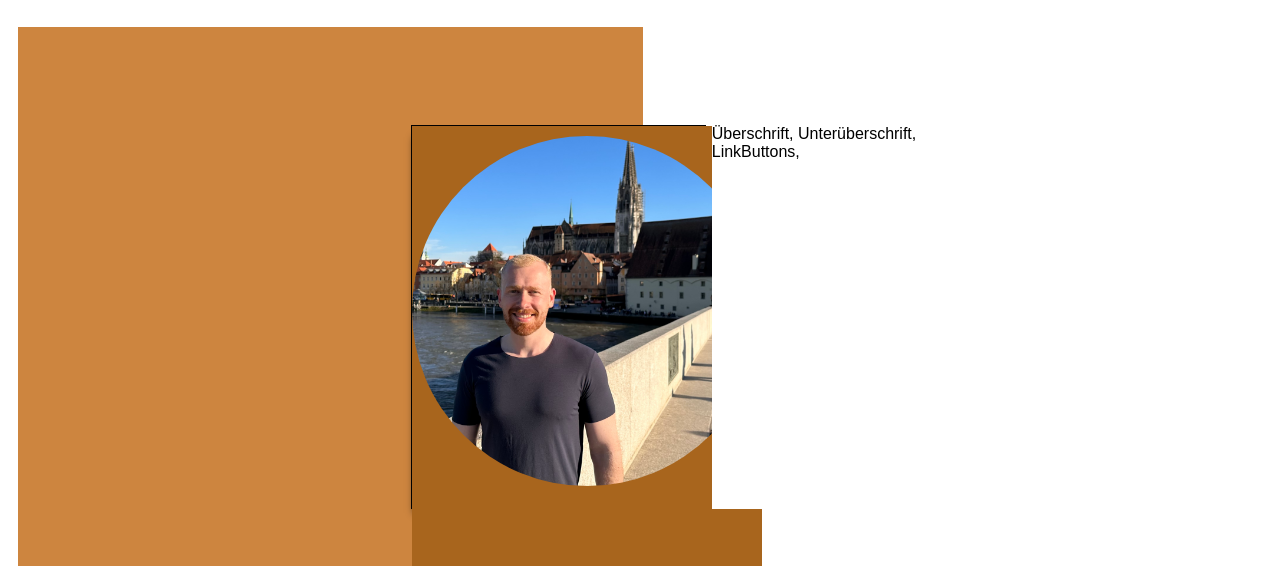
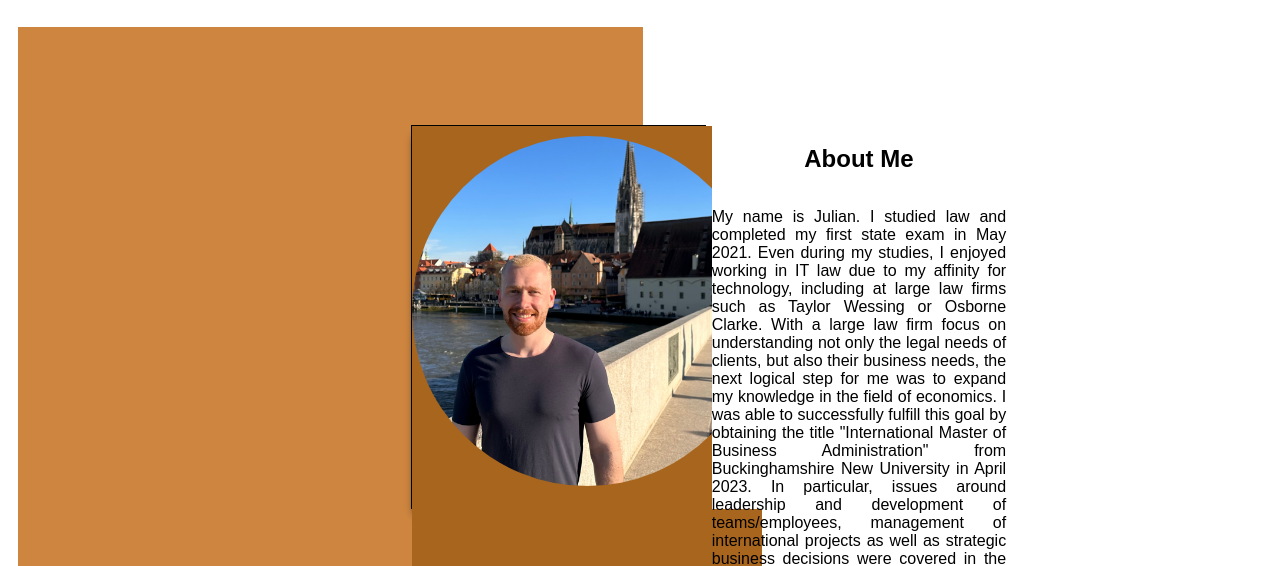
Before and after one commit to JulianKle/personal-website, a plain HTML site: page index.html in a window 1280 px wide. Shown: the part 41-607 px from the top of the page. Drawn offline with Linux system fonts and the light colour scheme.

Commit message:
Change Layout

```diff
--- a/css/card.css
+++ b/css/card.css
@@ -1,4 +1,3 @@
-
 .card_right {
   background-color: white;
   z-index: 1;
@@ -9,6 +8,16 @@
   top: 8%;
 }
 
+.cardRightContent {
+  display: flex;
+  flex-direction: column;
+  text-align: justify;
+}
+
+.h2CardRight {
+  justify-self: center;
+  align-self: center;
+}
 
 
 
--- a/css/cardLeft.css
+++ b/css/cardLeft.css
@@ -49,14 +49,12 @@
   background-color: white;
 }
 
-.cardFooter1 {
-}
-
 .navFooter {
   display: flex;
   flex-direction: column;
   justify-content: space-evenly;
   align-items: center;
+  padding-top: 10px;
 }
 
 .navFooterFB {
--- a/css/styles.css
+++ b/css/styles.css
@@ -1,11 +1,6 @@
 @import "/css/global.css";
 @import "/css/card.css";
 @import "/css/cardLeft.css";
-
-.mainSection {
-  display: flex;
-  flex-direction: row;
-}
 
 main {
   display: grid;
--- a/index.html
+++ b/index.html
@@ -58,7 +58,44 @@
       </section>
       <section class="background_right">
         <section class="card_right">
-          <article>Überschrift, Unterüberschrift, LinkButtons,</article>
+          <article class="cardRightContent">
+            <h2 class="h2CardRight">About Me</h2>
+            <p>
+              My name is Julian. I studied law and completed my first state exam
+              in May 2021. Even during my studies, I enjoyed working in IT law
+              due to my affinity for technology, including at large law firms
+              such as Taylor Wessing or Osborne Clarke. With a large law firm
+              focus on understanding not only the legal needs of clients, but
+              also their business needs, the next logical step for me was to
+              expand my knowledge in the field of economics. I was able to
+              successfully fulfill this goal by obtaining the title
+              "International Master of Business Administration" from
+              Buckinghamshire New University in April 2023. In particular,
+              issues around leadership and development of teams/employees,
+              management of international projects as well as strategic business
+              decisions were covered in the MBA program. At the same time, due
+              to my previously mentioned affinity for technology, my interest in
+              the field of technology has never waned. Particularly coupled with
+              the desire to make the day-to-day work of a lawyer more efficient
+              and even more service-oriented, I have thus been looking for
+              further training opportunities in this area. This search led me to
+              an LL.M. at the University of Regensburg, which I completed in
+              December 2023. This master's program has focused intensively on
+              legal implications of the topic as well as the possibility of
+              using technology to make lawyers from all fields more efficient or
+              relieve them in their daily work. The interests and wishes
+              described above have also been reflected in my professional
+              orientation. Since June 2022, I have been a research associate at
+              Osborne Clarke Solutions, where I am primarily involved with
+              topics related to the transformation of Osborne Clarke's legal
+              services. My work at Osborne Clarke Solutions (OCS) involves
+              dealing with legal, business and information technology issues.
+              During my work at OCS, I found that answering questions in the
+              information technology area often still posed difficulties for me,
+              so to complete my profile I attended a three-month web development
+              bootcamp and am now a certified web developer.
+            </p>
+          </article>
         </section>
       </section>
 
```
